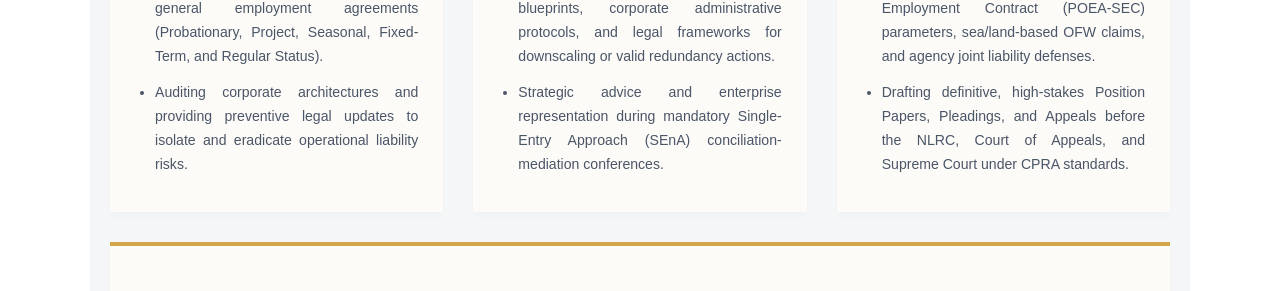
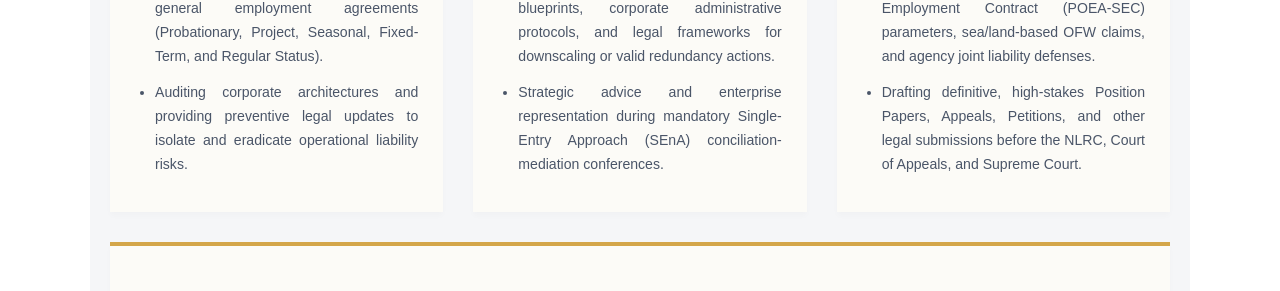
Before and after one commit to acordalawoffice/law.github.io, a Jekyll site: the page built from index.html, in a window 1280 px wide and 900 px high, scrolled down 2215 px. Shown: the part 176-467 px from the top of the window. Built offline with Jekyll 4.4.1, drawn with Linux system fonts in a browser that asks for light colours.

Commit message:
Update index.html
minor edit in the last bullet of Complex Labor Dispute & Employment Litigation

```diff
--- a/index.html
+++ b/index.html
@@ -136,7 +136,7 @@ permalink: /
                 <ul style="color: #4a5568; font-size: 0.88rem; line-height: 1.7; margin: 0; padding-left: 20px; text-align: justify;">
                     <li style="margin-bottom: 12px;">Defending complex corporate employer entities against illegal dismissal actions, unfair labor practices, and heavy monetary claims before Labor Arbiters.</li>
                     <li style="margin-bottom: 12px;">Enforcing and litigating POEA Standard Employment Contract (POEA-SEC) parameters, sea/land-based OFW claims, and agency joint liability defenses.</li>
-                    <li style="margin: 0;">Drafting definitive, high-stakes Position Papers, Pleadings, and Appeals before the NLRC, Court of Appeals, and Supreme Court under CPRA standards.</li>
+                    <li style="margin: 0;">Drafting definitive, high-stakes Position Papers, Appeals, Petitions, and other legal submissions before the NLRC, Court of Appeals, and Supreme Court.</li>
                 </ul>
             </div>
 
```
